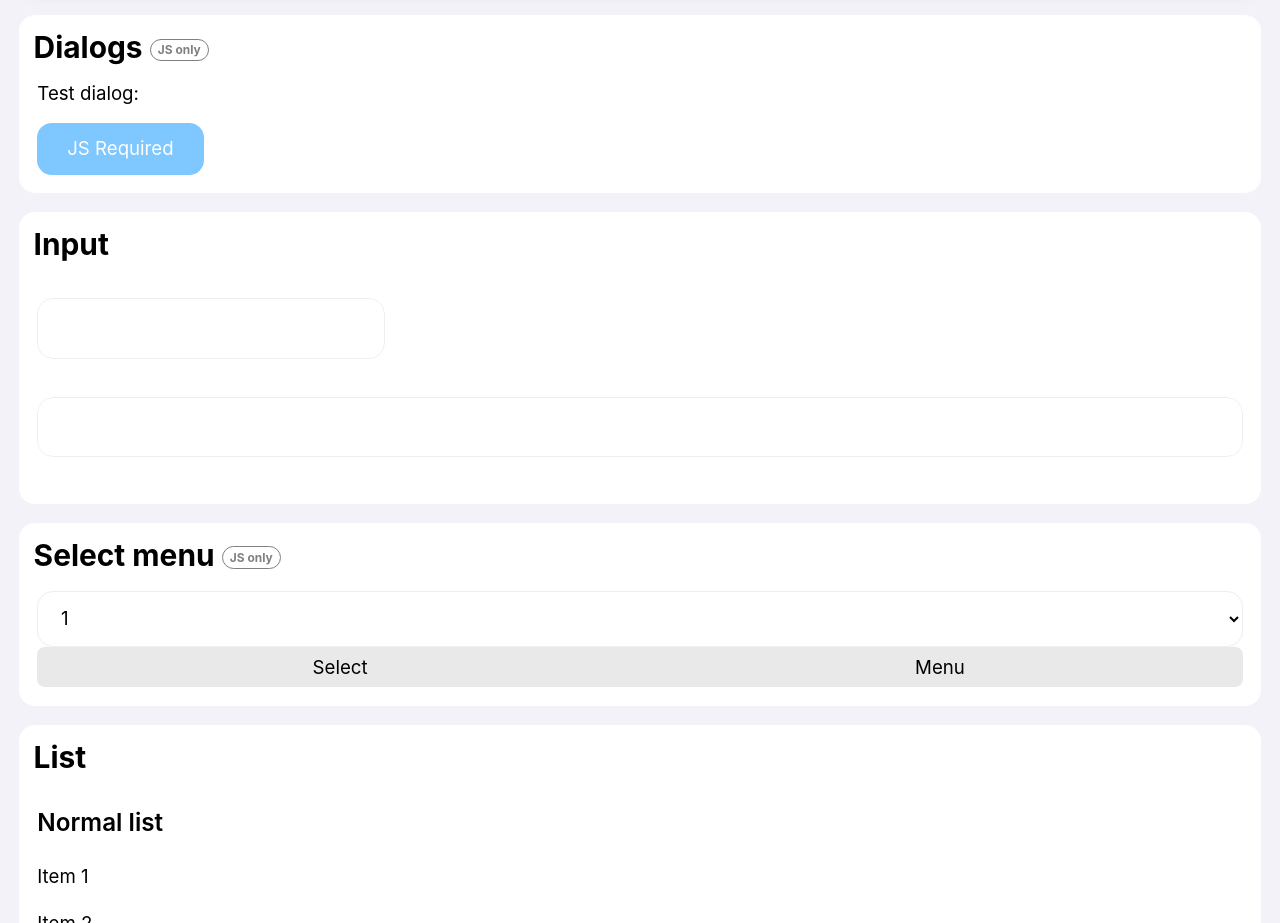
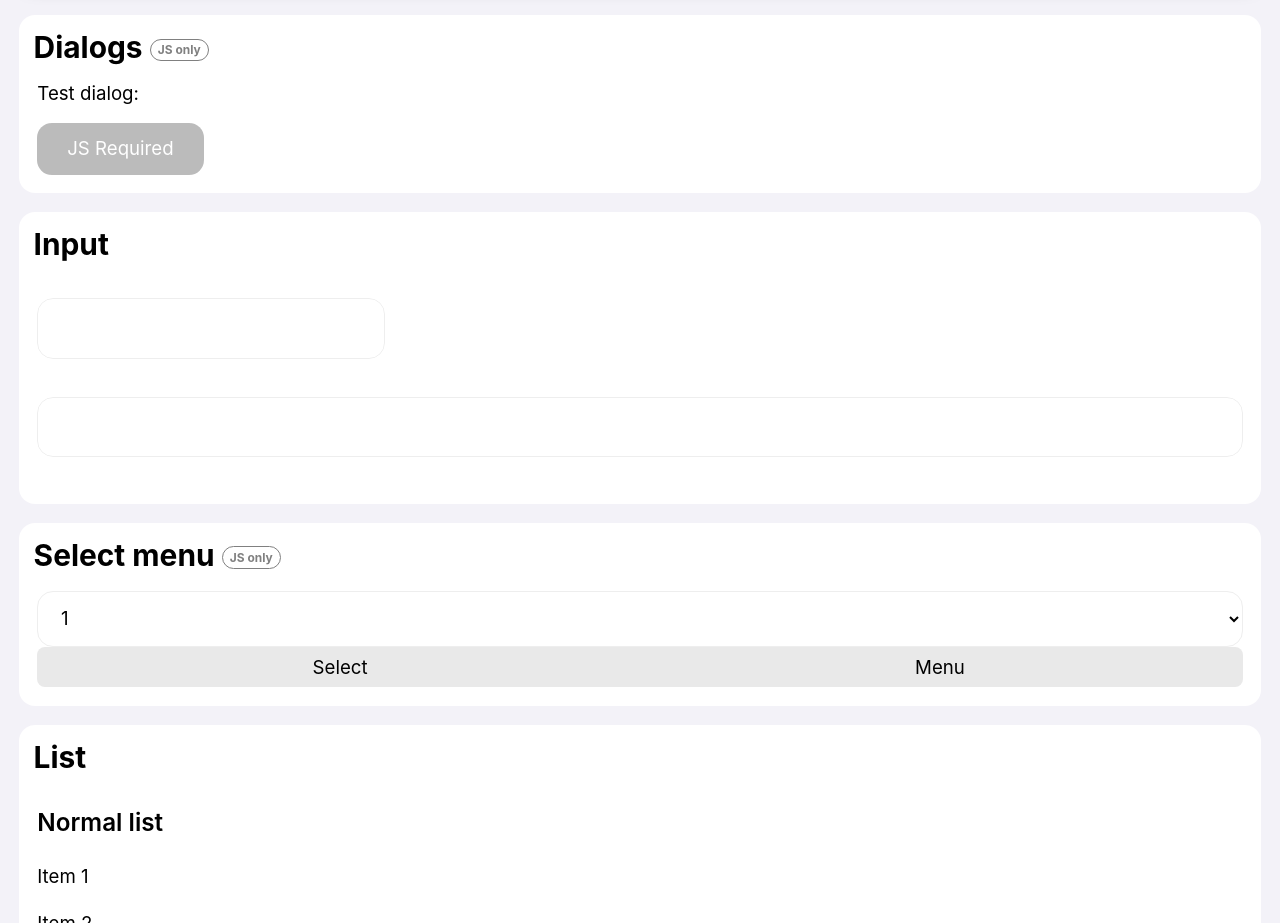
Before and after one commit to cat-125/splash, a plain HTML site: page index.html in a window 1280 px wide. Shown: the part 1561-2484 px from the top of the page. Drawn offline with Linux system fonts and the light colour scheme.

Commit message:
grayscale disabled buttons

```diff
--- a/src/button.css
+++ b/src/button.css
@@ -75,3 +75,9 @@
 	margin: 0;
 	transform: translate(-0.3rem, 0.1em) scale(1.2);
 }
+
+.btn:disabled,
+.btn[disabled],
+.btn.disabled {
+	filter: grayscale(1);
+}
```
